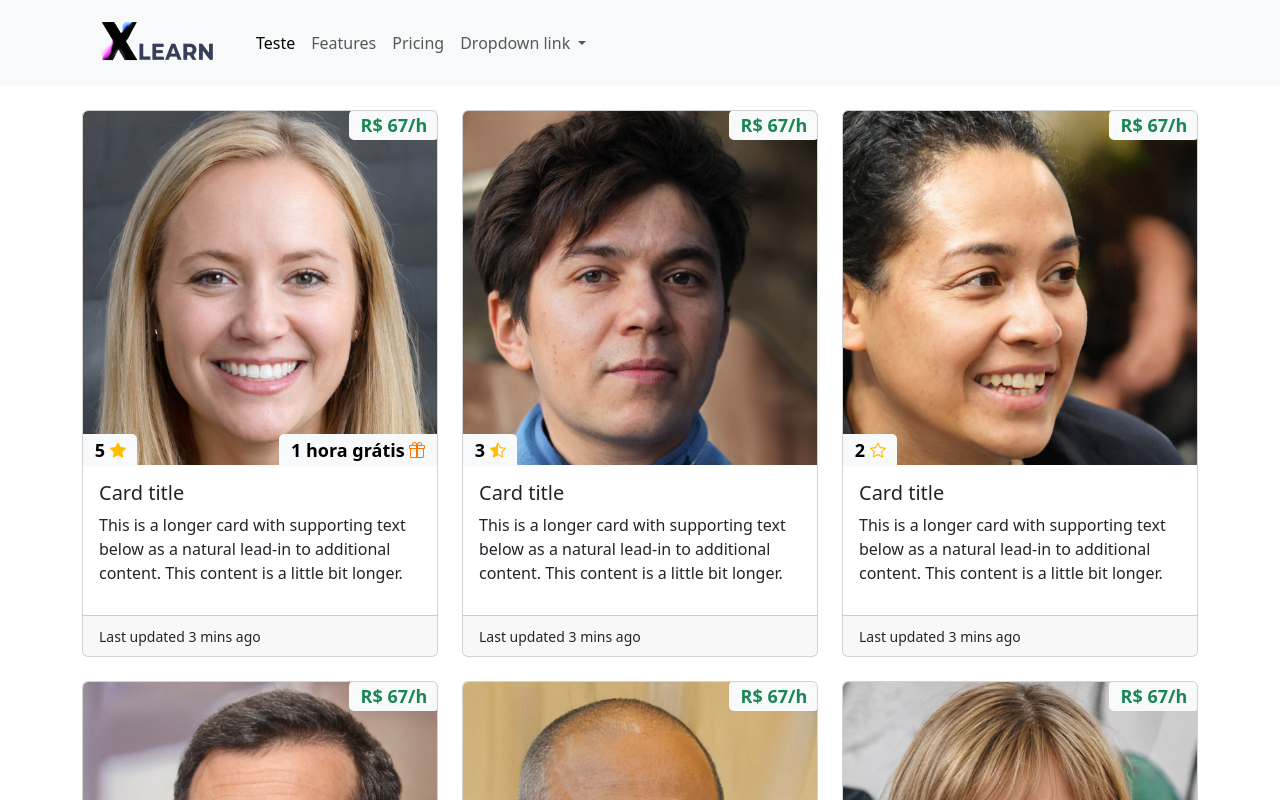
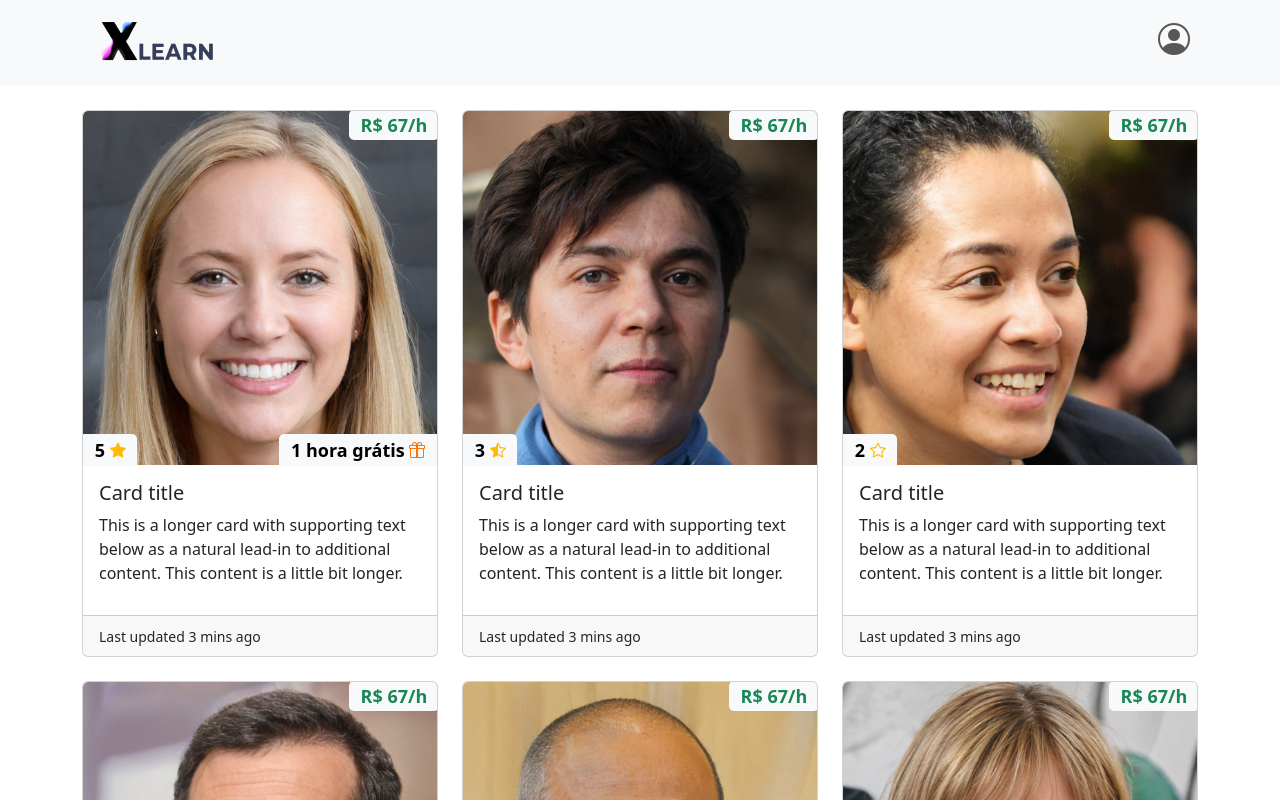
Before and after one commit to devkalelbranco/xlearn, an Angular app in the folder frontend/: page /login in a window 1280 px wide. Both pictures are taken after a click on the button "Entrar". Shown: the top 800 px of the page. Built offline with nearby package versions, Linux system fonts and the light colour scheme.

Commit message:
Feat: dropdown usuario/profile e logout

```diff
--- a/frontend/angular.json
+++ b/frontend/angular.json
@@ -31,12 +31,14 @@
             ],
             "styles": [
               "src/styles.scss",
-              "node_modules/bootstrap/dist/css/bootstrap.css"
+              "node_modules/bootstrap/dist/css/bootstrap.min.css",
+              "node_modules/bootstrap-icons/font/bootstrap-icons.min.css"
             ],
             "scripts": [
-              "node_modules/jquery/dist/jquery.js",
-              "node_modules/popper.js/dist/umd/popper.js",
-              "node_modules/bootstrap/dist/js/bootstrap.js"
+              "node_modules/jquery/dist/jquery.min.js",
+              "node_modules/popper.js/dist/umd/popper.min.js",
+              "node_modules/bootstrap/dist/js/bootstrap.min.js",
+              "node_modules/bootstrap/dist/js/bootstrap.bundle.min.js"
             ]
           },
           "configurations": {
--- a/frontend/package.json
+++ b/frontend/package.json
@@ -19,8 +19,9 @@
     "@angular/platform-browser-dynamic": "^16.2.0",
     "@angular/router": "^16.2.0",
     "bootstrap": "^5.3.2",
+    "bootstrap-icons": "^1.11.1",
     "jquery": "^3.3.1",
-    "popper.js": "^1.14.3",
+    "popper.js": "^1.16.1",
     "rxjs": "~7.8.0",
     "tslib": "^2.3.0",
     "zone.js": "~0.13.0"
--- a/frontend/src/app/app.component.html
+++ b/frontend/src/app/app.component.html
@@ -3,31 +3,30 @@
       <a class="navbar-brand" href="#">
         <img src="/assets/logo_nav.png" alt="início" width="150" height="60">
       </a>
-      <!-- <button class="navbar-toggler" type="button" data-bs-toggle="collapse" data-bs-target="#navbarNav" aria-controls="navbarNav" aria-expanded="false" aria-label="Toggle navigation">
+      <button class="navbar-toggler" type="button" data-bs-toggle="collapse" data-bs-target="#navbarSupportedContent" aria-controls="navbarSupportedContent" aria-expanded="false" aria-label="Toggle navigation">
         <span class="navbar-toggler-icon"></span>
-      </button> -->
-      <div class="collapse navbar-collapse" id="navbarNavDropdown">
+      </button>
+      <div class="collapse navbar-collapse" id="navbarSupportedContent">
+        <ul class="navbar-nav me-auto mb-2 mb-lg-0">
+
+        </ul>
         <ul class="navbar-nav">
-          <li class="nav-item">
-            <a class="nav-link active" aria-current="page" href="#">Teste</a>
-          </li>
-          <li class="nav-item">
-            <a class="nav-link" href="#">Features</a>
-          </li>
-          <li class="nav-item">
-            <a class="nav-link" href="#">Pricing</a>
-          </li>
           <li class="nav-item dropdown">
-            <a class="nav-link dropdown-toggle" href="#" role="button" data-bs-toggle="dropdown" aria-expanded="false">
-              Dropdown link
+            <a class="nav-link" data-bs-toggle="dropdown" href="#" role="button" aria-expanded="false">
+              <h2 class="bi bi-person-circle" id="profile-icon"></h2>
             </a>
             <ul class="dropdown-menu">
-              <li><a class="dropdown-item" href="#">Action</a></li>
-              <li><a class="dropdown-item" href="#">Another action</a></li>
-              <li><a class="dropdown-item" href="#">Something else here</a></li>
+              <li><a class="dropdown-item" href="#">Meu perfil</a></li>
+              <li><a class="dropdown-item" href="#">Formas de pagamento</a></li>
+              <li><hr class="dropdown-divider"></li>
+              <li><a class="dropdown-item" href="#" (click)="logout()">Sair</a></li>
             </ul>
           </li>
         </ul>
+        <!-- <form class="d-flex" role="search">
+          <input class="form-control me-2" type="search" placeholder="Search" aria-label="Search">
+          <button class="btn btn-outline-success" type="submit">Search</button>
+        </form> -->
       </div>
     </div>
 </nav>
--- a/frontend/src/app/app.component.ts
+++ b/frontend/src/app/app.component.ts
@@ -4,7 +4,7 @@ import { Router } from '@angular/router';
 @Component({
   selector: 'app-root',
   templateUrl: './app.component.html',
-  styleUrls: ['./app.component.sass']
+  styleUrls: ['./app.component.scss']
 })
 export class AppComponent {
 
@@ -15,4 +15,8 @@ export class AppComponent {
   get isLoggedIn():boolean{
     return !this.router.url.includes('login')
   }
+
+  logout(){
+    this.router.navigate(['login']);
+  }
 }
--- a/frontend/src/index.html
+++ b/frontend/src/index.html
@@ -1,5 +1,5 @@
 <!doctype html>
-<html lang="en">
+<html lang="pt-br">
 <head>
   <meta charset="utf-8">
   <title>XLearn - Aulas particulares online</title>
--- a/frontend/src/styles.scss
+++ b/frontend/src/styles.scss
@@ -1,6 +1,8 @@
 /* You can add global styles to this file, and also import other style files */
 // @import url('./app/x-components/x-card-teacher/x-card-teacher.component.scss');
 
-body {
-    background: #ccc;
-}
+
+
+// body {
+//     background: #ccc !important;
+// }
```
Also changed, not shown: frontend/src/app/app.component.sass (deleted), frontend/src/app/app.component.scss (added), 1 other file (tests, documents, lock files or other folders).
